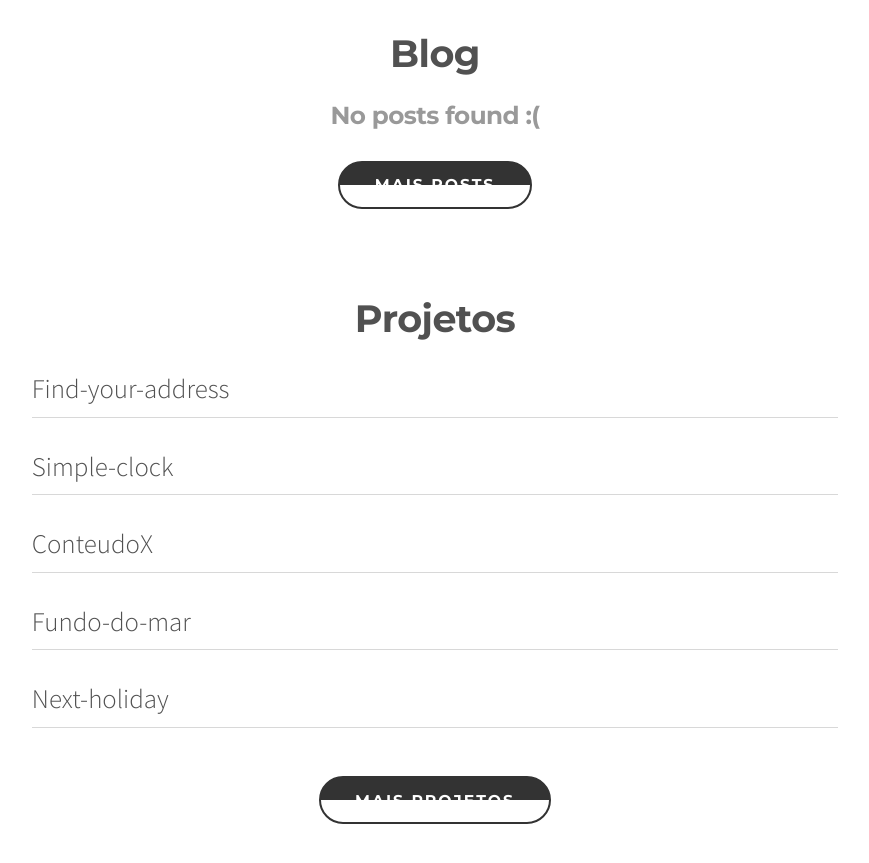
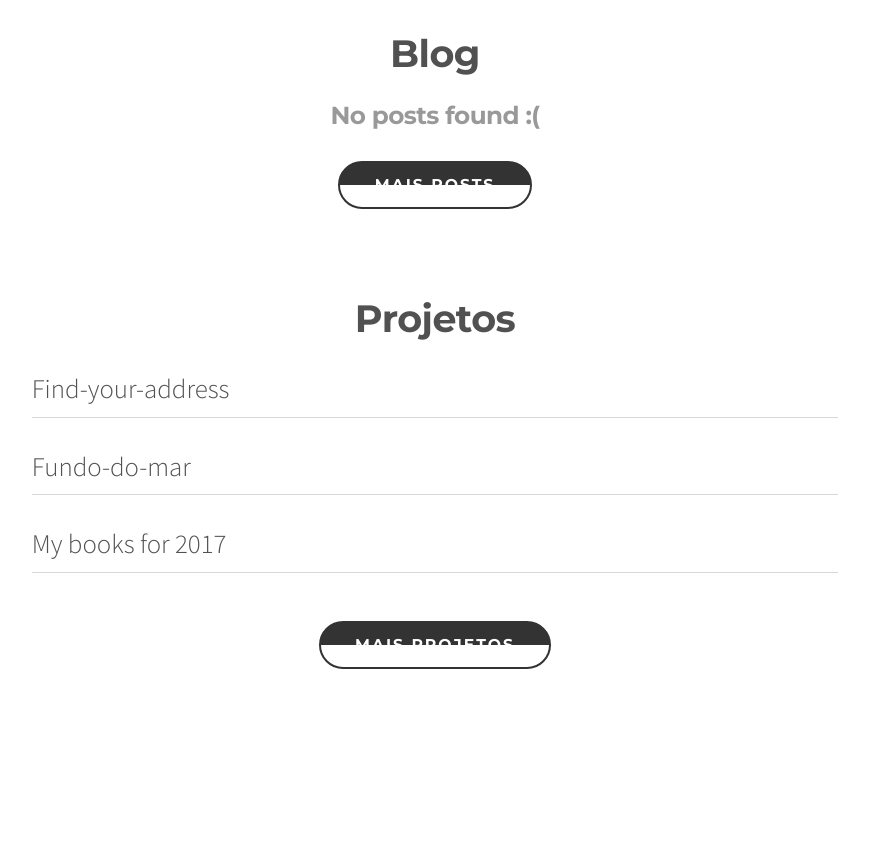
Before and after one commit to tangriane/mauriciomutte.github.io, a Jekyll site: the page built from index.html, in a window 1280 px wide and 900 px high, scrolled down 681 px. Shown: the top 863 px of the window, without its empty margins (205-1074 px from the left). Built offline with Jekyll 4.4.1, drawn with Linux system fonts in a browser that asks for light colours; after the commit the page ends 1426 px from its top, so only the background shows below that.

Commit message:
Add my top 3 projects

```diff
--- a/index.html
+++ b/index.html
@@ -42,16 +42,10 @@ layout: default
 				<a href="https://mauriciomutte.github.io/Find-your-address" class="homeProjects__project__link" target="_blank" rel="noopener">Find-your-address</a>
 			</li>
 			<li class="homeProjects__project">
-				<a href="http://mauriciomutte.com/Simple-clock/" class="homeProjects__project__link" target="_blank" rel="noopener">Simple-clock</a>
+				<a href="https://github.com/mauriciomutte/Fundo-do-mar" class="homeProjects__project__link" target="_blank" rel="noopener">Fundo-do-mar</a>
 			</li>
 			<li class="homeProjects__project">
-				<a href="http://mauriciomutte.com/ConteudoX/" class="homeProjects__project__link" target="_blank" rel="noopener">ConteudoX</a>
-			</li>
-			<li class="homeProjects__project">
-				<a href="http://mauriciomutte.com/Fundo-do-mar/" class="homeProjects__project__link" target="_blank" rel="noopener">Fundo-do-mar</a>
-			</li>
-			<li class="homeProjects__project">
-				<a href="https://mauriciomutte.github.io/Next-holiday/" class="homeProjects__project__link" target="_blank" rel="noopener">Next-holiday</a>
+				<a href="https://github.com/mauriciomutte/My-books-for-2017" class="homeProjects__project__link" target="_blank" rel="noopener">My books for 2017</a>
 			</li>
 		</ul>
 		<a href="/projetos" class="btn">Mais projetos</a>
```
